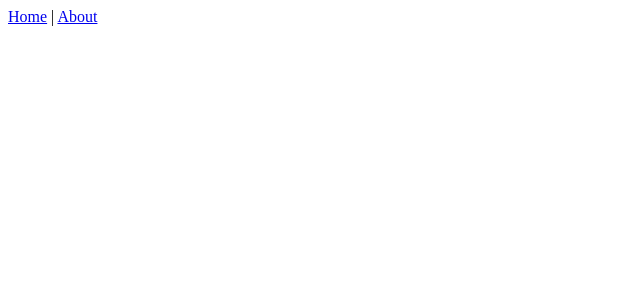
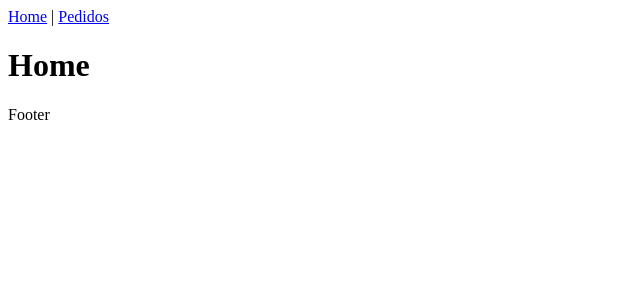
Before and after one commit to caikecunha/make-your-burger, a Vue app: page / in a window 1280 px wide. Shown: the top 300 px of the page, without its empty margins (0-640 px from the left). Built offline with nearby package versions, Linux system fonts and the light colour scheme.

Commit message:
feat: reestruturar componentes Navbar e Footer, adicionar página Pedidos e remover página About

```diff
--- a/src/App.vue
+++ b/src/App.vue
@@ -1,10 +1,20 @@
 <template>
-  <nav>
-    <router-link to="/">Home</router-link> |
-    <router-link to="/about">About</router-link>
-  </nav>
+  <Navbar />
   <router-view/>
+  <Footer />
 </template>
+
+<script>
+  import Navbar from './components/Navbar.vue';
+  import Footer from './components/Footer.vue';
+
+  export default {
+    components: {
+      Navbar,
+      Footer
+    }
+  }
+</script>
 
 <style>
 
--- /dev/null
+++ b/src/components/Footer.vue
@@ -0,0 +1,10 @@
+<template>
+  <p>Footer</p>
+</template>
+<script>
+export default {
+  name: "Footer"
+}
+</script>
+<style scoped>
+</style>
--- /dev/null
+++ b/src/components/Navbar.vue
@@ -0,0 +1,16 @@
+<template>
+  <nav>
+    <router-link to="/">
+      <img src="" id="logo">
+    </router-link>
+    <router-link to="/">Home</router-link> |
+    <router-link to="/pedidos">Pedidos</router-link>
+  </nav>
+</template>
+<script>
+export default {
+  name: "Navbar"
+}
+</script>
+<style scoped>
+</style>
--- a/src/router/index.js
+++ b/src/router/index.js
@@ -8,12 +8,12 @@
     component: HomeView
   },
   {
-    path: '/about',
-    name: 'about',
+    path: '/pedidos',
+    name: 'pedidos',
     // route level code-splitting
     // this generates a separate chunk (about.[hash].js) for this route
     // which is lazy-loaded when the route is visited.
-    component: () => import(/* webpackChunkName: "about" */ '../views/AboutView.vue')
+    component: () => import(/* webpackChunkName: "pedidos" */ '../views/PedidosView.vue')
   }
 ]
 
--- a/src/views/AboutView.vue
+++ /dev/null
@@ -1,5 +0,0 @@
-<template>
-  <div class="about">
-    <h1>This is an about page</h1>
-  </div>
-</template>
--- a/src/views/HomeView.vue
+++ b/src/views/HomeView.vue
@@ -1,6 +1,6 @@
 <template>
   <div class="home">
-
+    <h1>Home</h1>
   </div>
 </template>
 
--- /dev/null
+++ b/src/views/PedidosView.vue
@@ -0,0 +1,5 @@
+<template>
+  <div>
+    <h1>Pedidos</h1>
+  </div>
+</template>
```
